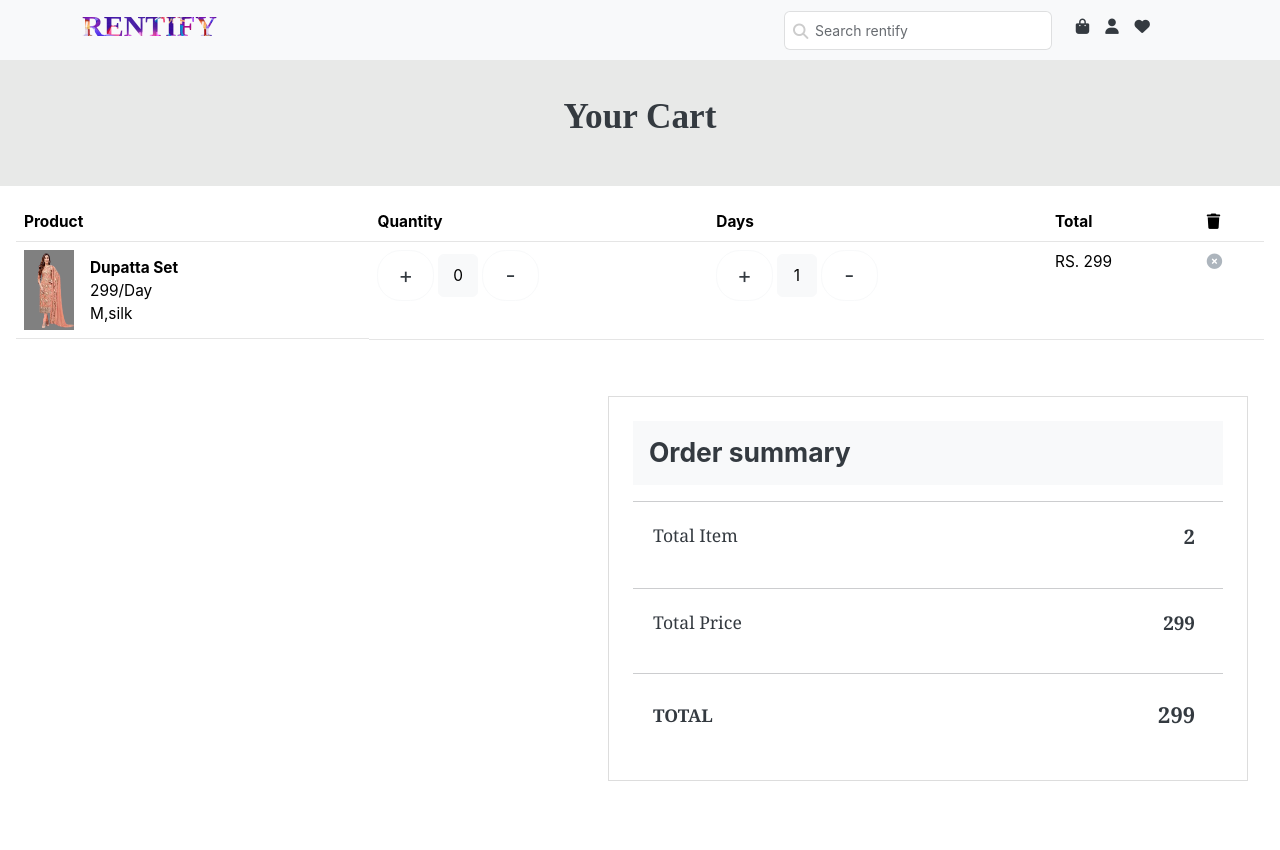
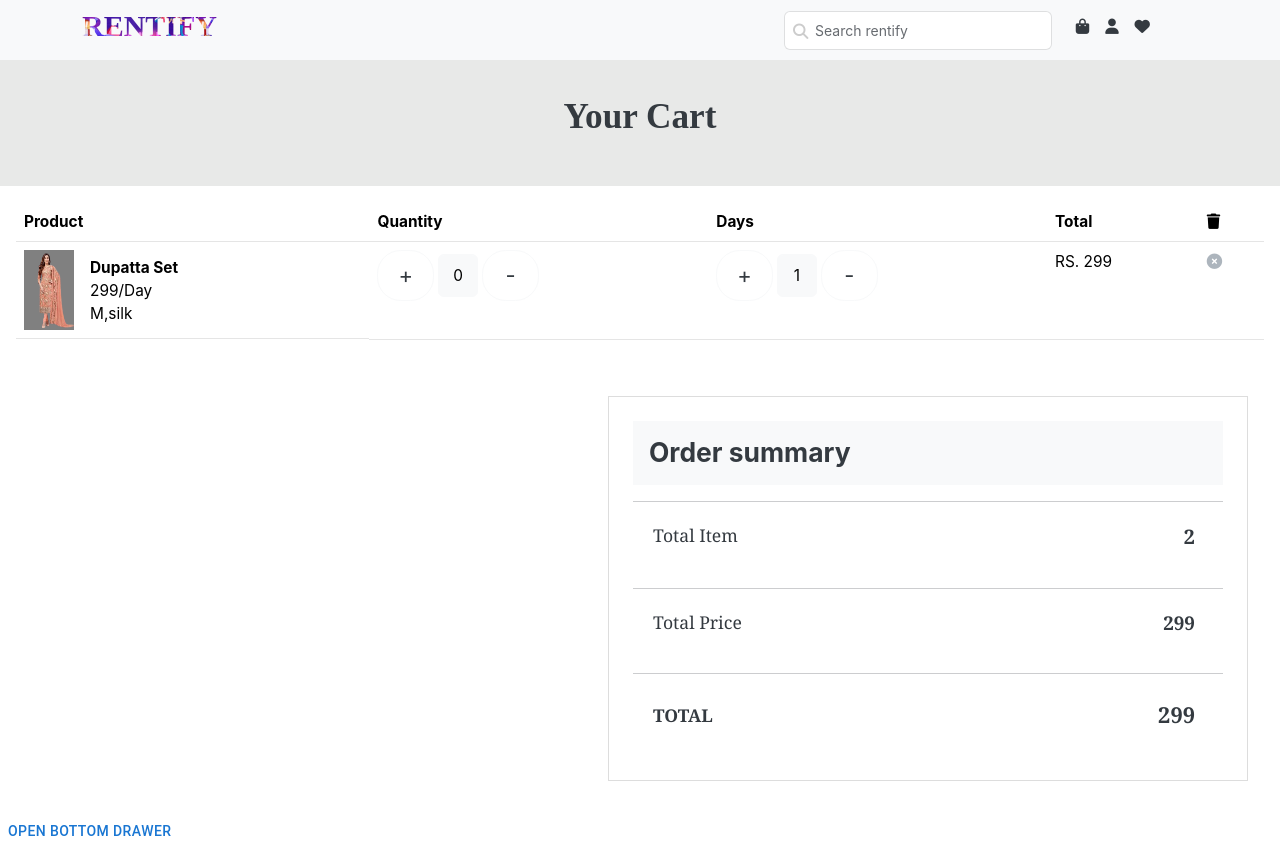
Before and after one commit to Naajiya/Rentify, a React (Vite) app: page /cart in a window 1280 px wide. Before the commit the page ends 813 px from the top, so only its background shows below. Built offline with nearby package versions, Linux system fonts and the light colour scheme.

Commit message:
code updated

```diff
--- a/package.json
+++ b/package.json
@@ -10,6 +10,10 @@
     "preview": "vite preview"
   },
   "dependencies": {
+    "@emotion/react": "^11.14.0",
+    "@emotion/styled": "^11.14.0",
+    "@mui/icons-material": "^6.3.1",
+    "@mui/material": "^6.3.1",
     "@reduxjs/toolkit": "^2.5.0",
     "bootstrap": "^5.3.3",
     "react": "^18.3.1",
--- /dev/null
+++ b/src/components/BottomDrawer.jsx
@@ -0,0 +1,37 @@
+import * as React from 'react';
+import Box from '@mui/material/Box';
+import Drawer from '@mui/material/Drawer';
+import Button from '@mui/material/Button';
+import List from '@mui/material/List';
+import Divider from '@mui/material/Divider';
+import ListItem from '@mui/material/ListItem';
+import ListItemButton from '@mui/material/ListItemButton';
+import ListItemIcon from '@mui/material/ListItemIcon';
+import ListItemText from '@mui/material/ListItemText';
+import InboxIcon from '@mui/icons-material/MoveToInbox';
+import MailIcon from '@mui/icons-material/Mail';
+
+export default function BottomDrawer() {
+  const [state, setState] = React.useState(false);
+
+  const toggleDrawer = (open) => (event) => {
+    if (event.type === 'keydown' && (event.key === 'Tab' || event.key === 'Shift')) {
+      return;
+    }
+
+    setState(open);
+  };
+
+
+
+  return (
+    <div>
+      <Button onClick={toggleDrawer(true)}>Open Bottom Drawer</Button>
+      <Drawer anchor="bottom" open={state} onClose={toggleDrawer(false)}>
+        <div className='p-4'>
+            <h3>Order  Details</h3>
+        </div>
+      </Drawer>
+    </div>
+  );
+}
--- a/src/pages/Cart.jsx
+++ b/src/pages/Cart.jsx
@@ -2,6 +2,7 @@ import React, { useEffect, useState } from 'react'
 import Table from 'react-bootstrap/Table';
 import chrdar from '../assets/chrdar2.png'
 import { Button, Col, Row } from 'react-bootstrap';
+import BottomDrawer from '../components/BottomDrawer';
 
 
 
@@ -125,7 +126,10 @@ function Cart() {
           </Col>
         </Row>
 
+        <BottomDrawer/>
+
       </div>
+
     </>
   )
 }
```
Also changed, not shown: 1 other file (tests, documents, lock files or other folders).
